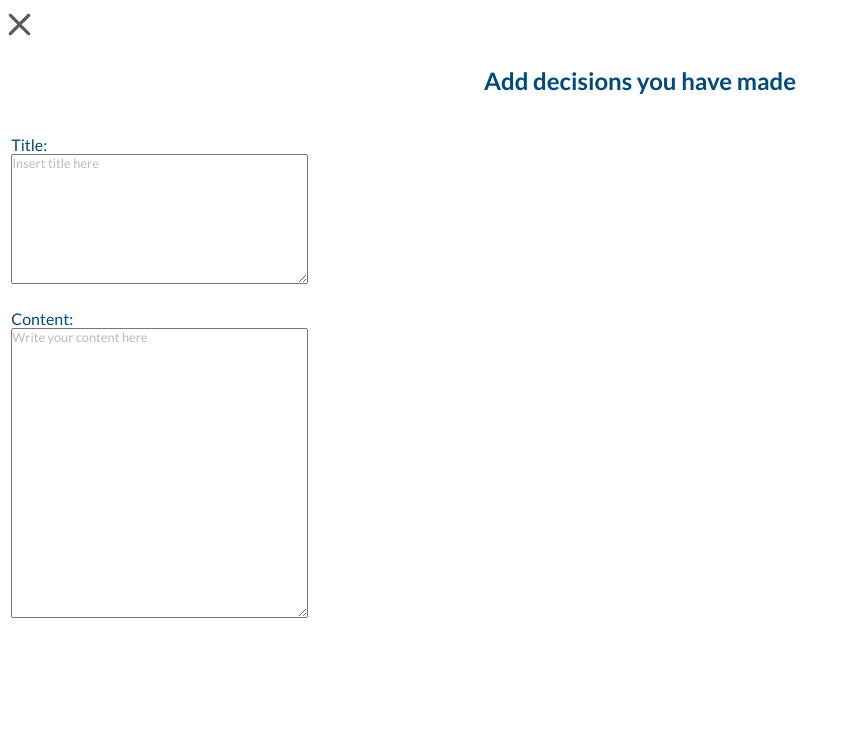
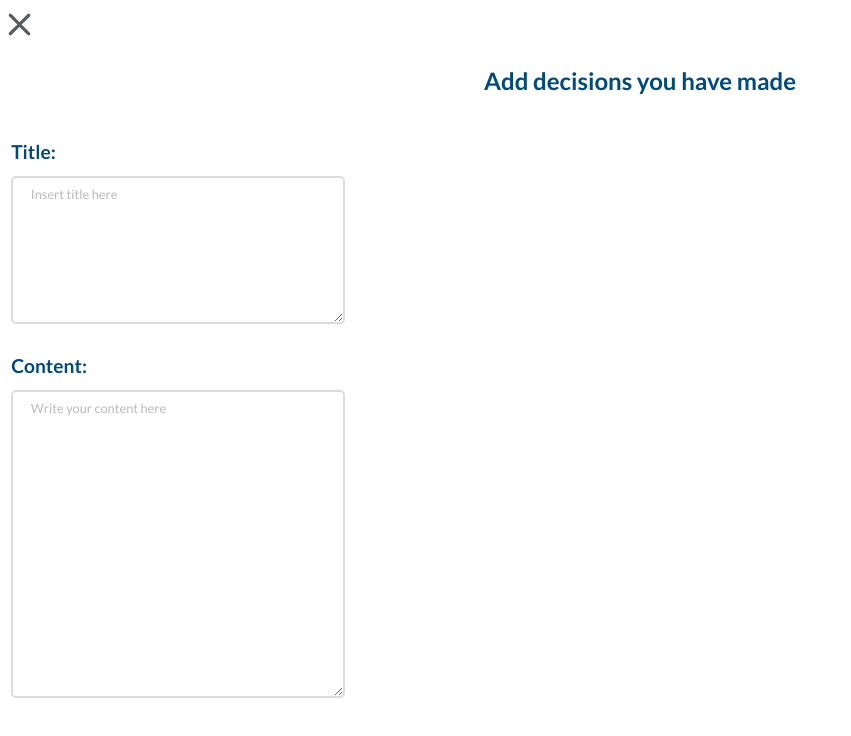
Before and after one commit to chriskokc/react-decision-making, a React (Create React App) app: page /react-decision-making/addDecisions in a window 1280 px wide. Shown: the top 736 px of the page, without its empty margins (0-851 px from the left). Built offline with nearby package versions, Linux system fonts and the light colour scheme.

Commit message:
added styles to textarea.

```diff
--- a/src/components/Form/Form.scss
+++ b/src/components/Form/Form.scss
@@ -1,9 +1,18 @@
+@use "../../styles/variables" as *;
 
 .form {
     padding: 0.7rem;
 
     &__heading {
-        font-size: 1rem;
+        font-size: 1.2rem;
+        font-weight: 700;
+        margin: 0.3rem 0 0.8rem;
+    }
+
+    &__textarea {
+        border: 2px solid $color-border;
+        border-radius: 0.3rem;
+        padding: 0.5rem 1.1rem;
     }
 
     &__textarea::placeholder {
```
